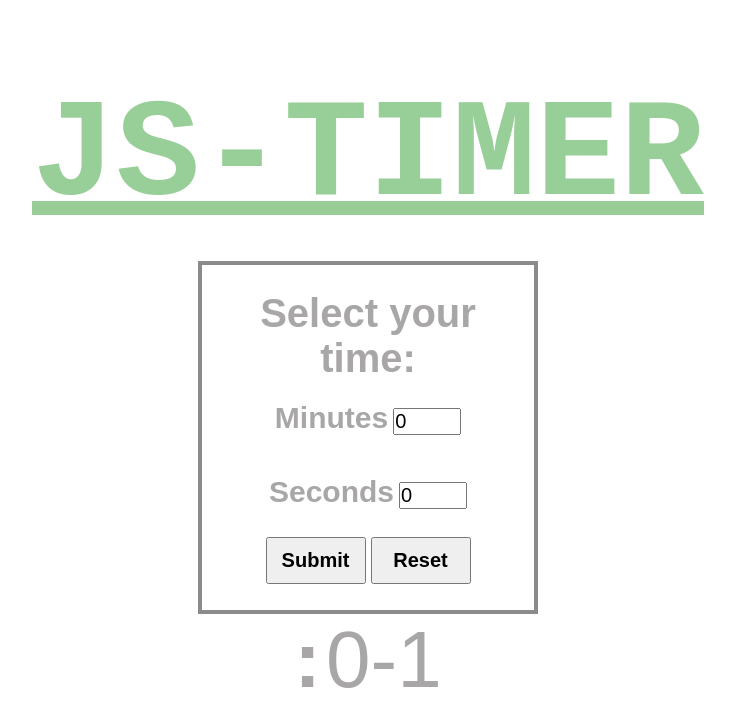
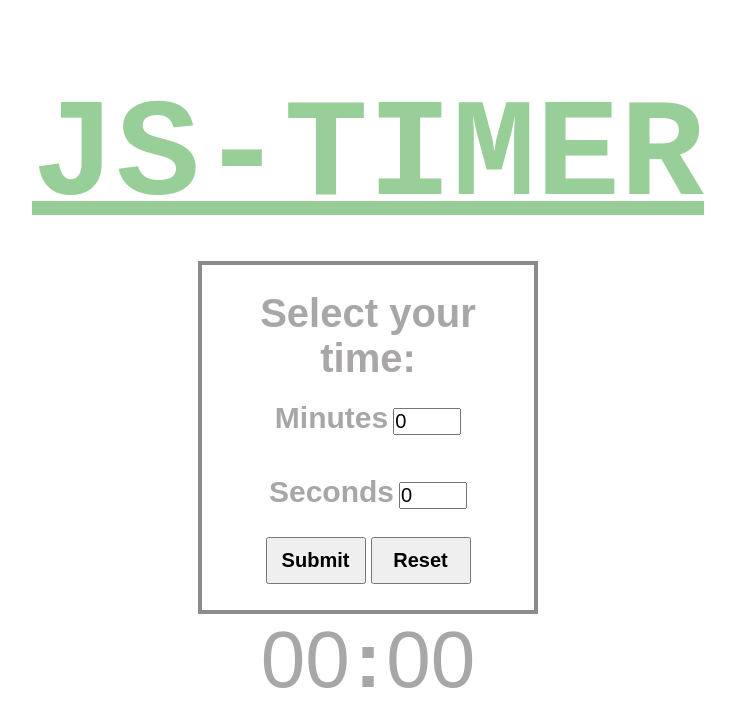
Before and after one commit to itzik415/itziks, a plain HTML site: page timer/timer.html in a window 1280 px wide. Both pictures are taken after a click on the button "Submit". Shown: the whole page, without its empty margins (272-1007 px from the left). Drawn offline with nearby package versions, Linux system fonts and the light colour scheme.

Commit message:
timer fix

```diff
--- a/timer/timer.html
+++ b/timer/timer.html
@@ -28,47 +28,57 @@
             <div id="timerSeconds"></div>
         </div>
         <script>
-
-            var counterMin;
-            var counterSec = 0;
+            var countInt;
+            var pressed = 1;//we manipulate this variable to protect
+            // us from launching 2 timers simulteniously
             var submitBut = document.getElementById('submitButton');
             var restartBut = document.getElementById('resetButton');
-            var z = 59;
+            start(pressed)//launching function for start event listener
+            function start(pressed){
+                console.log(pressed)
+                submitButton.addEventListener("click", ()=>{
+                    var seconds = document.getElementById('timeChoseSeconds').value
+                    var minutes = document.getElementById('timeChoseMinutes').value
+                    document.getElementById('timerSeconds').innerHTML = ("0" + seconds).slice(-2);
+                    document.getElementById('timerMinutes').innerHTML = ("0" + minutes).slice(-2);
+                    counter(parseInt(minutes), parseInt(seconds), pressed)
+                    pressed += 1
+                    console.log(pressed)
+                })
+            }
 
+            var counter = function(minutes, seconds, pressed){
+                console.log('received from addEventListener', pressed)
+                if (pressed === 1 ){
+                    console.log(minutes, seconds, pressed)
+                    countInt = setInterval(()=>{
+                        if (seconds != 0){
+                            seconds -= 1
+                        }else if(seconds == 0 && minutes != 0){
+                            seconds = 59
+                            minutes -= 1
+                        }else{
+                            console.log('we need to reset interval');
+                            clearInterval(countInt);
+                            start(pressed = 1);
+                        }
+                            document.getElementById('timerSeconds').innerHTML = ("0" + seconds).slice(-2);
+                            document.getElementById('timerMinutes').innerHTML = ("0" + minutes).slice(-2);
+                        }, 100)
+                }
 
+           }
 
-            restartBut.onclick = function(){
-                counterSec == 0;
+           restartBut.addEventListener("click", ()=>{
+                console.log('restart button pressed')
+                clearInterval(countInt)
+                pressed = 1;
                 document.getElementById('timeChoseSeconds').value = 0;
                 document.getElementById('timeChoseMinutes').value = 0;
                 document.getElementById('timerSeconds').innerHTML = '00';
                 document.getElementById('timerMinutes').innerHTML = '00';
-                document.getElementById('timerSeconds').value = 0;
-                document.getElementById('timerMinutes').value = 0;
-                clearInterval(secCounter);
-
-            }
-
-
-           function counter(){
-                if(document.getElementById('timeChoseSeconds').value >= 0 && document.getElementById('timeChoseSeconds').value < 10){
-                    document.getElementById('timerSeconds').innerHTML = '0' +     (document.getElementById('timeChoseSeconds').value - counterSec);
-                    counterSec++;
-                    if(document.getElementById('timeChoseSeconds').value >= 10 && document.getElementById('timeChoseSeconds').value < 60){
-                        document.getElementById('timerSeconds').innerHTML = (document.getElementById('timeChoseSeconds').value - counterSec);
-                        counterSec++;
-                    }
-                }
-           }
-
-
-
-            submitBut.onclick= function(){
-                secCounter = setInterval(counter,1000);
-            }
-
-
-
+                start(pressed=1)
+            })
 
         </script>
     </body>
```
